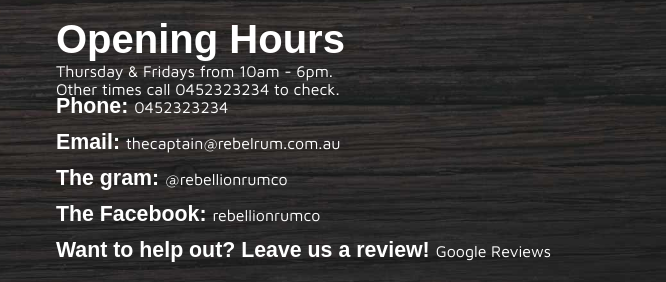
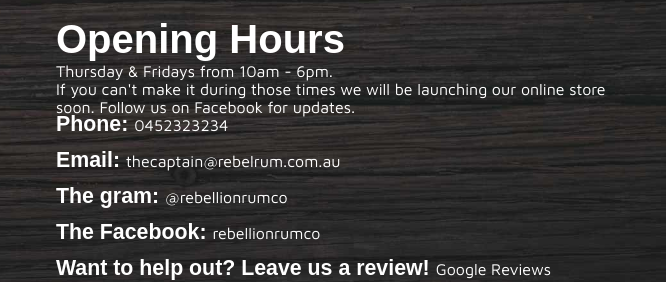
Before and after one commit to rebellionrum/website, a website: page index.pug in a window 1280 px wide. Shown: the part 4549-4831 px from the top of the page, 614-1280 px from the left. Drawn offline with nearby package versions, Linux system fonts and the light colour scheme; files that its build step writes are made by us from their sources.

Commit message:
Removing the call for outside hours prompt

```diff
--- a/index.pug
+++ b/index.pug
@@ -116,7 +116,7 @@
                         p
                             | Thursday &amp; Fridays from 10am - 6pm.
                             br
-                            | Other times call 0452323234 to check.
+                            | If you can't make it during those times we will be launching our online store soon. Follow us on Facebook for updates.
                         p
                             span.small-head Phone:
                             a(href='tel:0452323234') 0452323234
```
Also changed, not shown: index.html.
